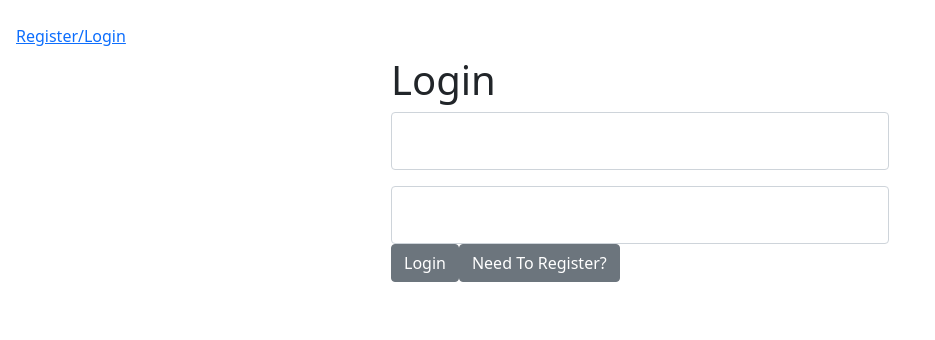
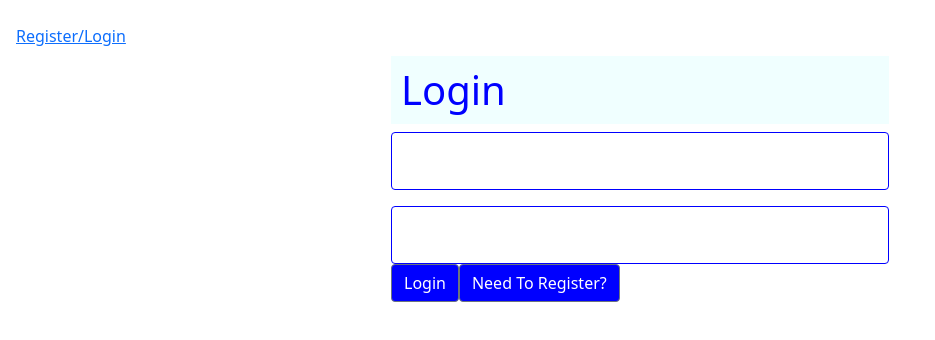
Before and after one commit to MarcusSchnake/Client-RB-A-Point-Meant, a React (Create React App) app: page /login in a window 1280 px wide. Shown: the top 340 px of the page, without its empty margins (0-935 px from the left). Built offline with nearby package versions, Linux system fonts and the light colour scheme.

Commit message:
Styling working

```diff
--- a/src/App.css
+++ b/src/App.css
@@ -0,0 +1,28 @@
+
+
+Button {
+    Background-color:blue !important;
+    padding: 10px,10px,10px,10px;
+
+
+}
+
+h1{
+    color: blue;
+    background-color: azure!important;
+    border: 5px !important;
+    padding: 10px;
+}
+
+Link{
+    background-color: azure !important;
+}
+
+Input{
+border-color: blue !important;
+
+}
+
+#NavBar{
+    padding-top: 10px;
+}
--- a/src/components/UpdateAppointments.tsx
+++ b/src/components/UpdateAppointments.tsx
@@ -104,7 +104,7 @@ class UpdateAppointment extends React.Component<{}, State> {
                         value={this.state.phone}
                         onChange={(event: any) => this.setState({ phone: event.target.value })}
                     />
-                    <label>Start Date and Time:</label>
+                    <label> Date and Time (yyyy-mm-dd hour:min:sec):</label>
                     <input
                         type="text"
                         name="startDateTime"
--- a/src/components/UpdateTodo.tsx
+++ b/src/components/UpdateTodo.tsx
@@ -91,7 +91,3 @@ class UpdateTodo extends React.Component<{}, State> {
 }
 
 export default UpdateTodo;
-
-// function then(setUser: React.Dispatch<React.SetStateAction<string>>) {
-//         throw new Error('Function not implemented.');
-//     }
--- a/src/components/appointmentForm.tsx
+++ b/src/components/appointmentForm.tsx
@@ -1,9 +1,7 @@
 import React from 'react';
 import { Form, FormGroup, Input, Button, Container } from 'reactstrap';
 import { Link } from 'react-router-dom';
-import DeleteAppointment from '../components/DeleteAppointment';
-import UpdateAppointments from '../components/UpdateAppointments';
-import ViewAllAppointments from '../components/ViewAllAppointments';
+
 
 
 
@@ -13,6 +11,7 @@ type State = {
   phone: string,
   startDateTime: string,//2022-03-03 05:30:00 formate
   note: string,
+  didCreate:boolean,
 
 }
 
@@ -36,12 +35,13 @@ class AppointmentForm extends React.Component<IAppointmentPage, State> {
       phone: this.props.phone,
       startDateTime: this.props.startDateTime,
       note: this.props.note,
+        didCreate:false,
 
     }
   };
 
 
-  handleCreateSubmit = (event: any) => {//need to make all fields not null
+  handleCreateSubmit = () => {//need to make all fields not null
     // console.log(this.state)
     fetch('https://a-point-meant.herokuapp.com/appointment/create', {
       method: 'POST',
@@ -63,7 +63,7 @@ class AppointmentForm extends React.Component<IAppointmentPage, State> {
 
       .then(res => res.json())
       .then(data => {
-        console.log(data);
+        this.setState({didCreate:true})
       }
       )
       .catch(err => console.log(err));
@@ -76,10 +76,12 @@ class AppointmentForm extends React.Component<IAppointmentPage, State> {
     return (
       <Container md="12">
         <h1>Appointment Page</h1>
+        <div>{this.state.didCreate ? "Successfully Scheduled" : ""}
+        </div>
         <Form
           onSubmit={(event) => {
             event.preventDefault();
-            this.handleCreateSubmit(event);
+            this.handleCreateSubmit();
           }}
         >
           <FormGroup>
@@ -128,7 +130,6 @@ class AppointmentForm extends React.Component<IAppointmentPage, State> {
               View All Appointments
             </Button>
           </Link>
-
         </Form>
       </Container>
 
--- a/src/index.css
+++ b/src/index.css
@@ -1,4 +1,12 @@
+html {
+  background-image:url();
+  background-repeat:no-repeat;
+  background-size:cover;
+  overflow-wrap:normal;
+}
+
 body {
+  background: transparent !important;
   margin: 0;
   font-family: -apple-system, BlinkMacSystemFont, 'Segoe UI', 'Roboto', 'Oxygen',
     'Ubuntu', 'Cantarell', 'Fira Sans', 'Droid Sans', 'Helvetica Neue',
--- a/src/index.tsx
+++ b/src/index.tsx
@@ -2,14 +2,11 @@ import React from 'react';
 import ReactDOM from 'react-dom';
 import './index.css';
 import App from './App';
-import { BrowserRouter } from 'react-router-dom';
-// import reportWebVitals from './reportWebVitals';
+
 
 ReactDOM.render(
   <React.StrictMode>
-    {/* <BrowserRouter> */}
     <App />
-    {/* </BrowserRouter> */}
   </React.StrictMode>,
   document.getElementById('root')
 );
--- a/src/pages/LoginPage.tsx
+++ b/src/pages/LoginPage.tsx
@@ -1,5 +1,4 @@
 import React from 'react';
-import { IUser } from '../App';
 import Auth from '../components/Auth';
 
 
--- a/src/pages/appointmentPage.tsx
+++ b/src/pages/appointmentPage.tsx
@@ -1,6 +1,6 @@
 import React from 'react';
 import AppointmentForm from '../components/appointmentForm';
-import { Button, Form, FormGroup, Input, Container } from 'reactstrap';
+import { Container } from 'reactstrap';
 
 type State = {
     client_name: string,
@@ -71,7 +71,6 @@ class UpdateAppointment extends React.Component<IUpdateAppointmentProps, State>
                     phone: this.state.phone,
                     startDateTime: this.state.startDateTime,
                     note: this.state.note,
-                    // id: this.state.id,
                 },
             }),
             headers: new Headers({
@@ -86,19 +85,12 @@ class UpdateAppointment extends React.Component<IUpdateAppointmentProps, State>
     };
 
     render() {
-        // console.log(window.location.pathname.split('/')[3]);
+
         return (
             <Container>
                 <AppointmentForm client_name="" email="" phone="" startDateTime="" note=""
                 />
             </Container>
-        );
-        return (
-            <Container>
-
-            </Container>
-
-
         );
     }
 };
```
Also changed, not shown: src/App.tsx (+3 -16 lines), src/components/UserProfile.tsx (deleted, +0 -13 lines), src/components/loginForm.tsx (+1 -7 lines).
